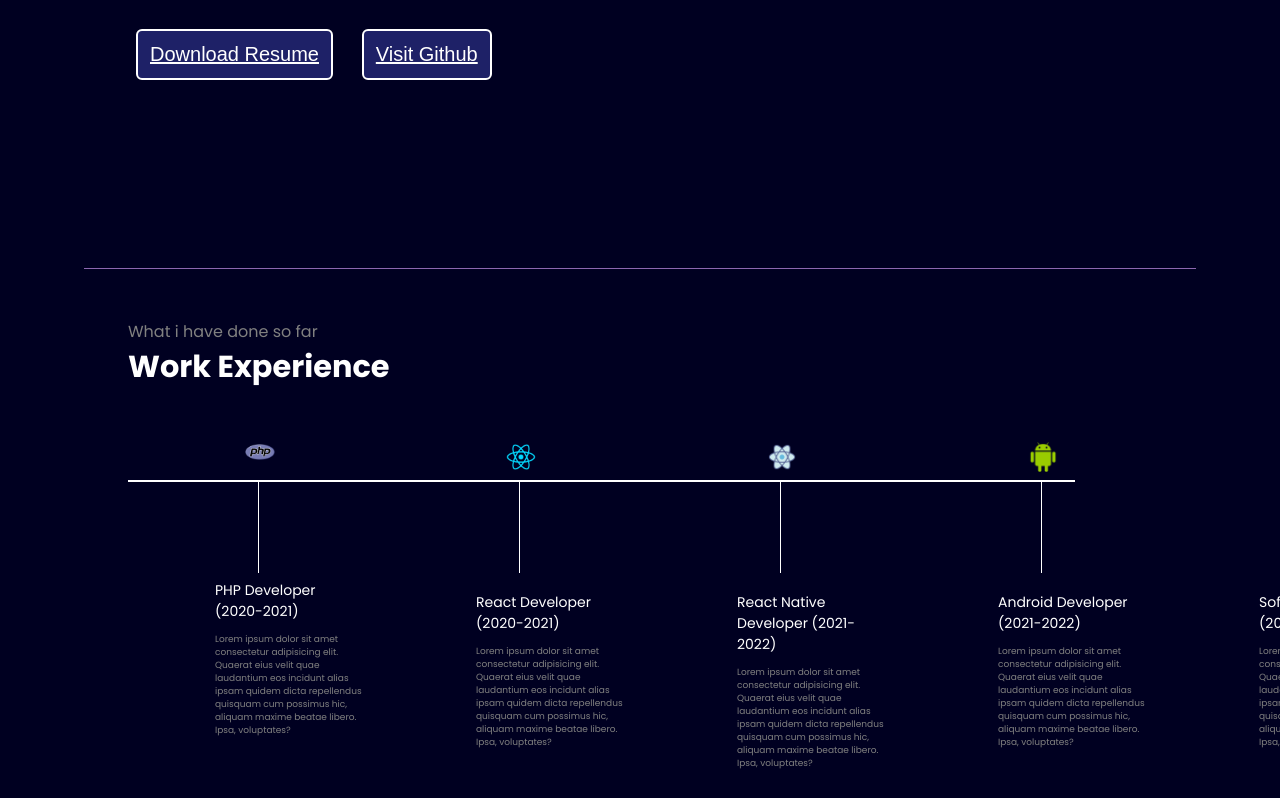
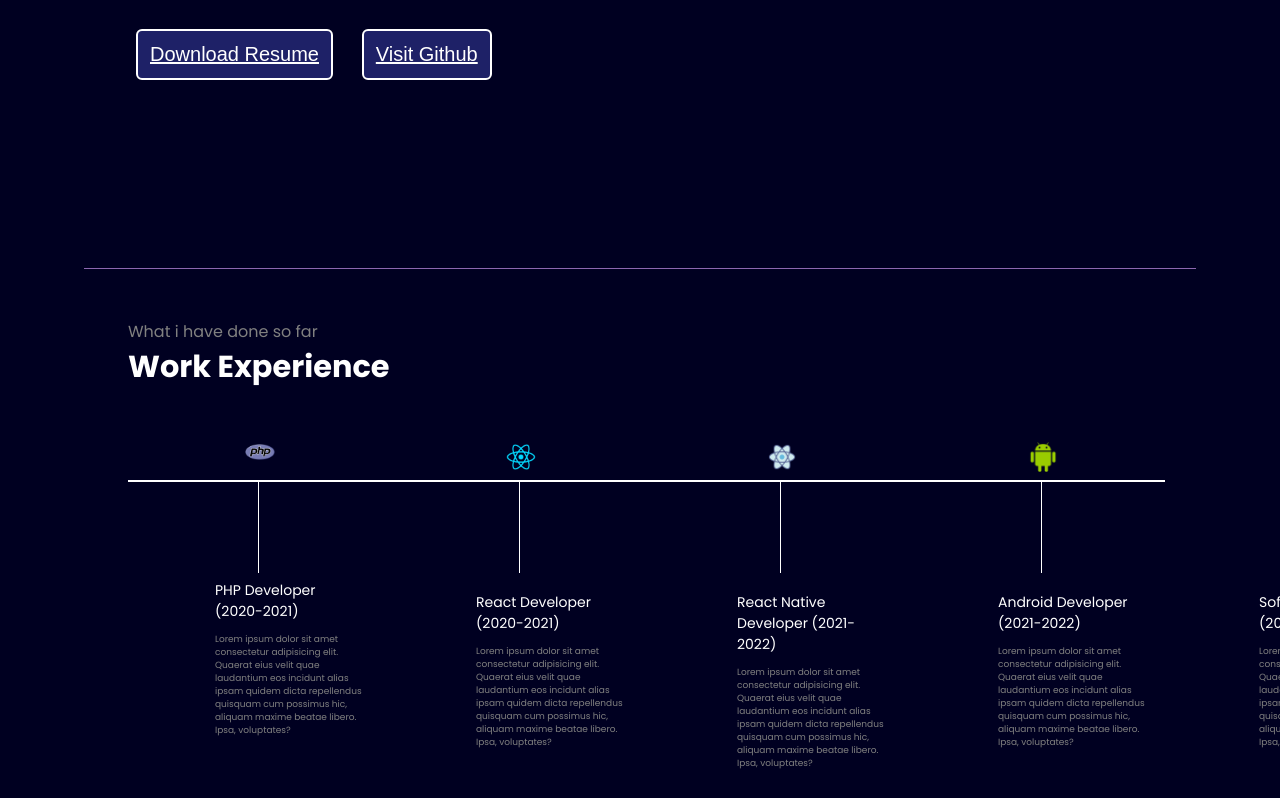
Before and after one commit to mehulbisag97/Portfolio_website, a plain HTML site: page index.html in a window 1280 px wide. Shown: the part 683-1481 px from the top of the page. Drawn offline with nearby package versions, Linux system fonts and the light colour scheme; a web font is replaced by a local one.

Commit message:
width of line

```diff
--- a/index.html
+++ b/index.html
@@ -106,7 +106,7 @@
       .secondSection .box {
         height: 2px;
         background: white;
-        width: 74vw;
+        width: 81vw;
         margin: 90px 0;
         display: flex;
       }
```
